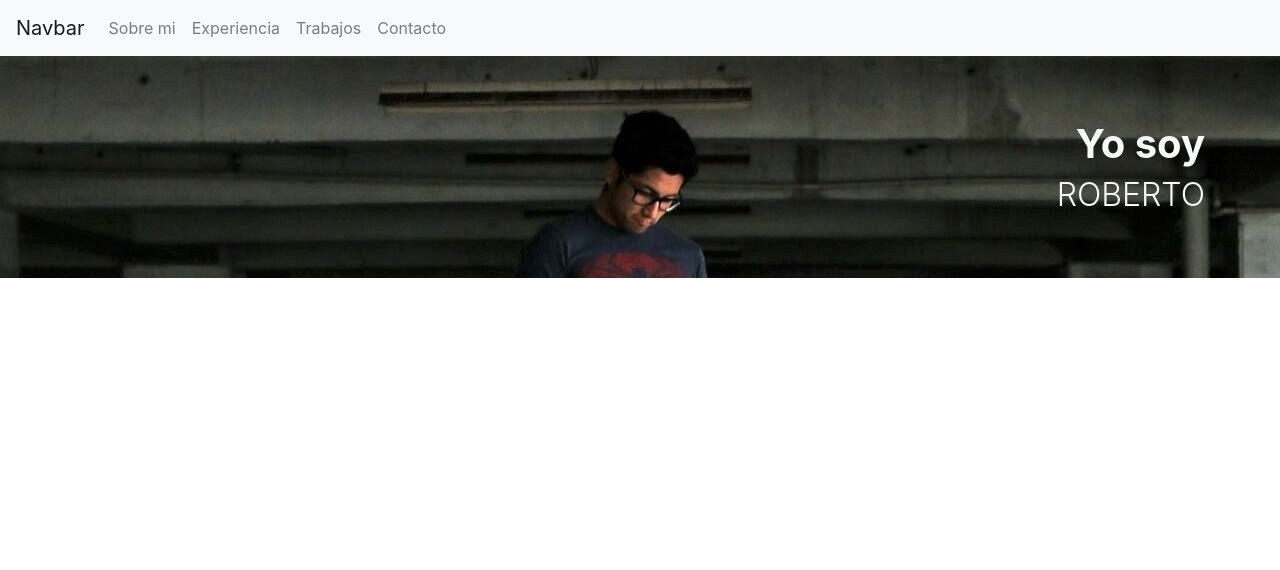
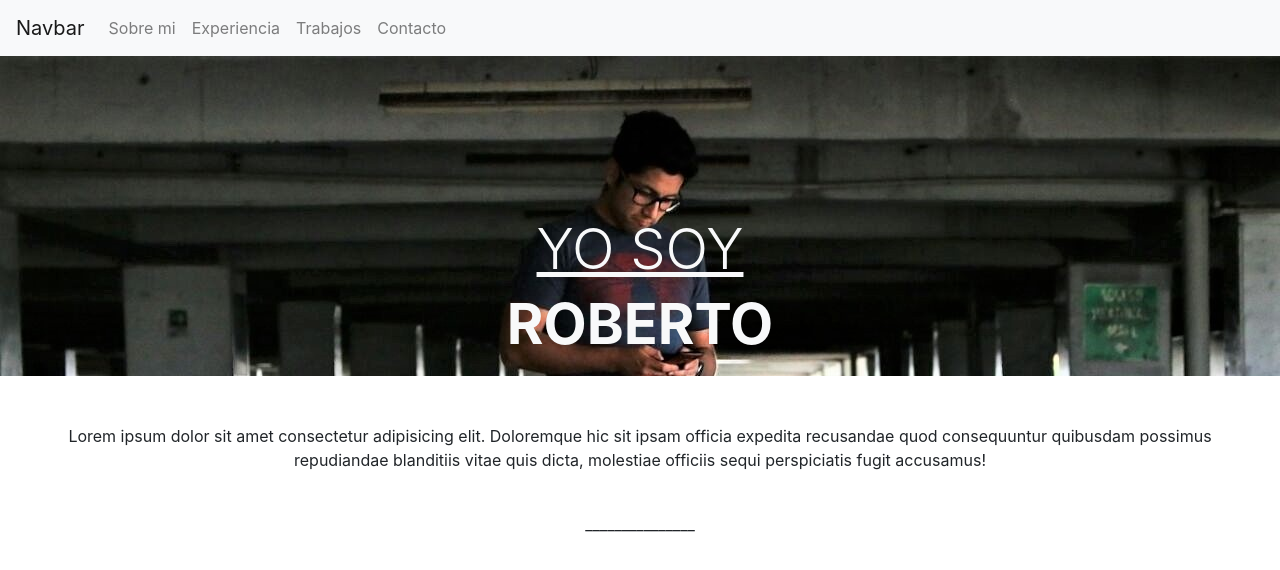
Before and after one commit to robertonavarrete/portafolio, a plain HTML site: page index.html in a window 1280 px wide. Drawn offline with nearby package versions, Linux system fonts and the light colour scheme.

Commit message:
agrego primer section

```diff
--- a/index.html
+++ b/index.html
@@ -37,12 +37,15 @@
         </div>
       </nav>
       <header>
-        <div class="jumbotron text-light bg-transparent">
-        <div class="container ml-5 text-right">
-            <h1 class="display-5 font-weight-bolder ml-auto">Yo soy</h1>
-            <h2 class="text-right my-auto ml-auto font-weight-light">ROBERTO</h2>
+        <div class="jumbotron text-light bg-transparent mb-0 align-text-bottom">
+        <div class="container text-center pt-5">
+            <h1 class="display-4 text-center font-weight-light pt-5"><ins>YO SOY</ins></h1>
+            <h2 class=" display-4 text-center font-weight-light font-weight-bolder pb-2">ROBERTO</h2>
           </div>
         </div>
     </header>
+    <section class="text-center mx-5 my-5">
+    <p>Lorem ipsum dolor sit amet consectetur adipisicing elit. Doloremque hic sit ipsam officia expedita recusandae quod consequuntur quibusdam possimus repudiandae blanditiis vitae quis dicta, molestiae officiis sequi perspiciatis fugit accusamus!</p><br><span>_______________</span>
+  </section>
 </body>
 </html>
--- a/styles.css
+++ b/styles.css
@@ -2,4 +2,8 @@ header{
     background-image: url(img/estacionamiento.jpg);
     background-size: cover;
     background-position: top;
+    height: 20em;
 }
+
+
+}
```
